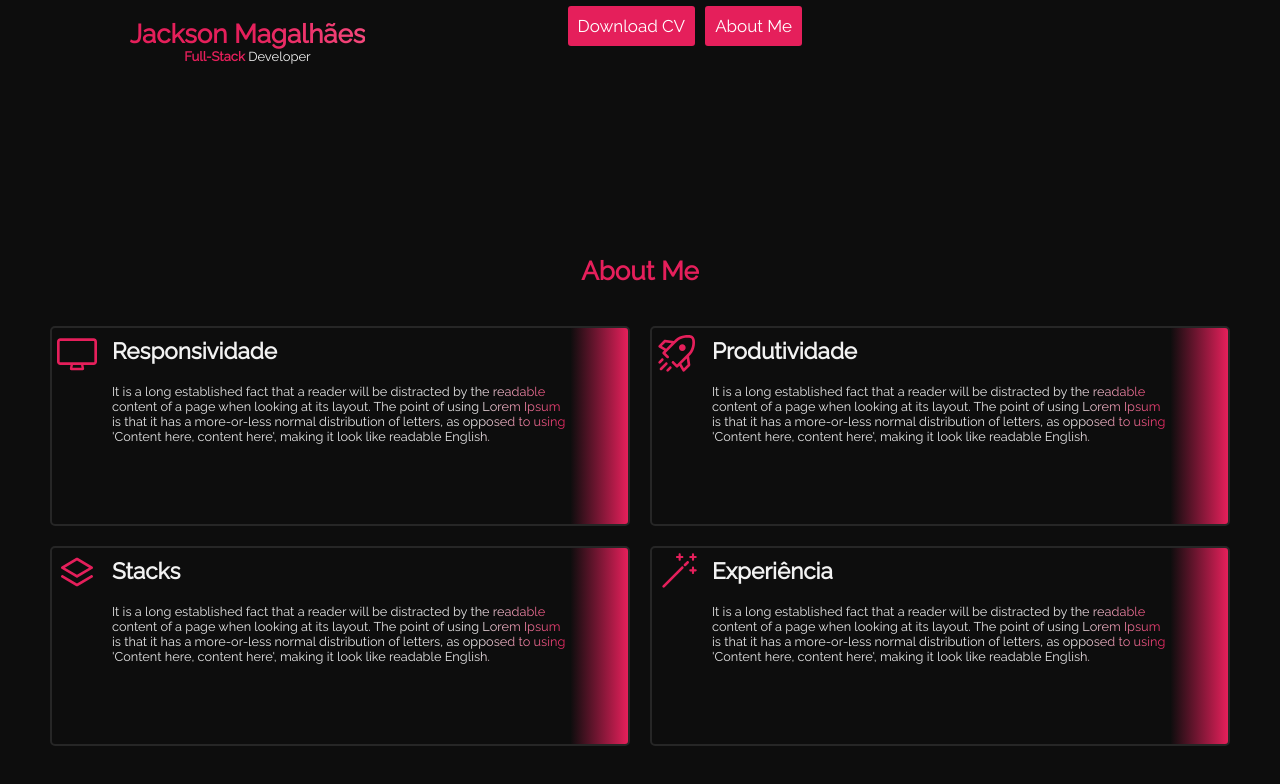
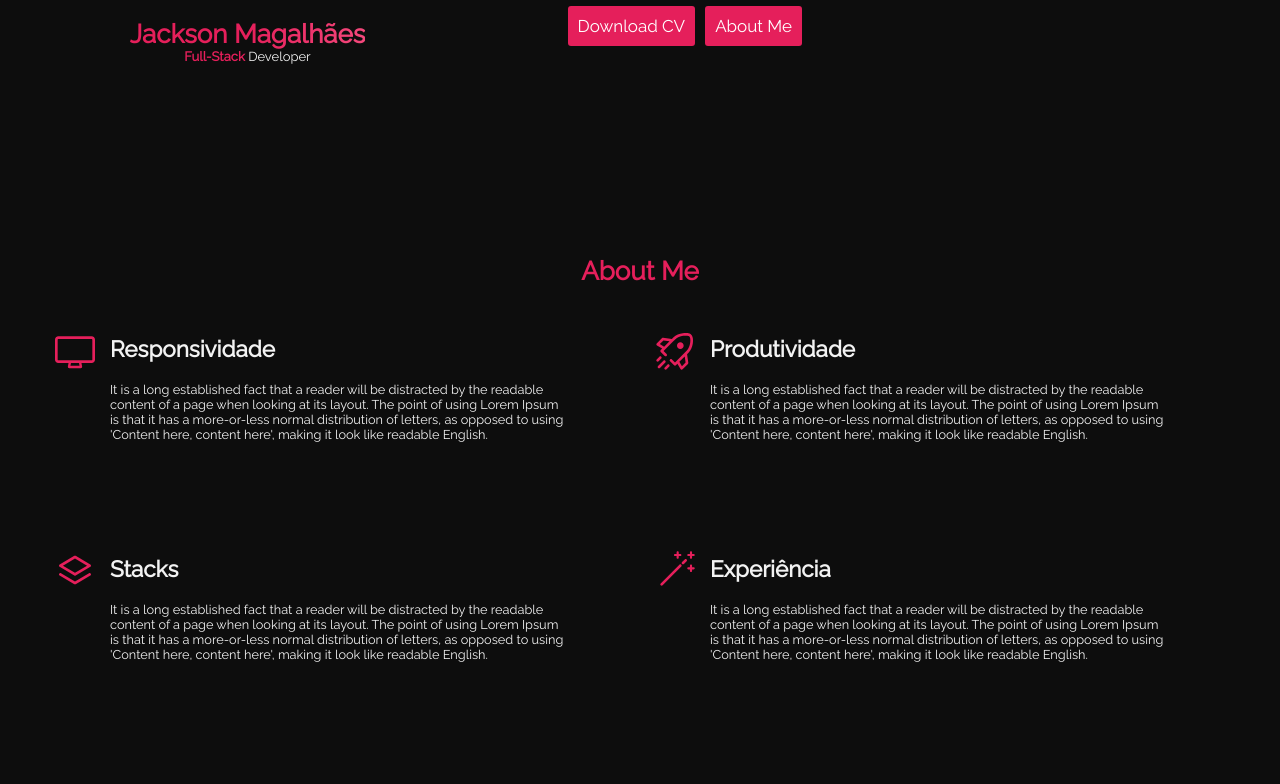
Before and after one commit to Jackson-SM/Portfolio, a React (Vite) app: page / in a window 1280 px wide. Shown: the part 554-1338 px from the top of the page. Built offline with nearby package versions, Linux system fonts and the light colour scheme.

Commit message:
feat: skill card individual finalized

```diff
--- a/src/pages/Home/components/SectionAboutMe/SkillIndividualCard/styles.ts
+++ b/src/pages/Home/components/SectionAboutMe/SkillIndividualCard/styles.ts
@@ -1,9 +1,9 @@
 import { styled } from '../../../../../config/stitches.config';
 
 export const StyledSkillIndividualCard = styled('div', {
-  linearGradient: 'to right,transparent 90%, $primary',
-  border: '2px solid $backgroundLight',
-
+  /*   linearGradient: 'to right,transparent 90%, $primary',
+  border: '2px solid $backgroundLight'
+  */
   height: 200,
   borderRadius: 5,
   display: 'flex',
@@ -38,7 +38,7 @@ export const TitleSkillIndividual = styled('h1', {
 
 export const TextSkillIndividual = styled('p', {
   fontSize: '0.85em',
-  background: 'linear-gradient(to right,$textDark 80%,$primary)',
+  /* background: 'linear-gradient(to right,$textDark 80%,$primary)',
   WebkitBackgroundClip: 'text',
-  WebkitTextFillColor: 'transparent',
+  WebkitTextFillColor: 'transparent', */
 });
```
